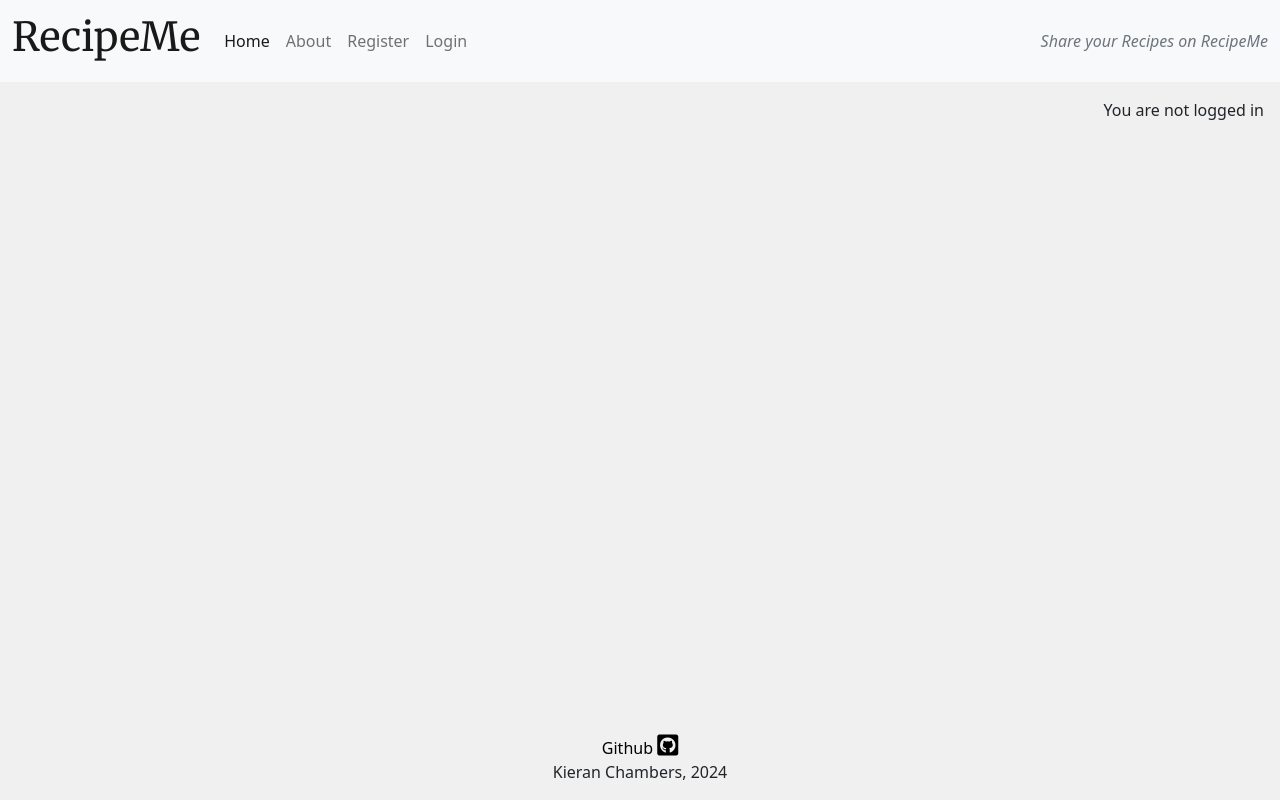
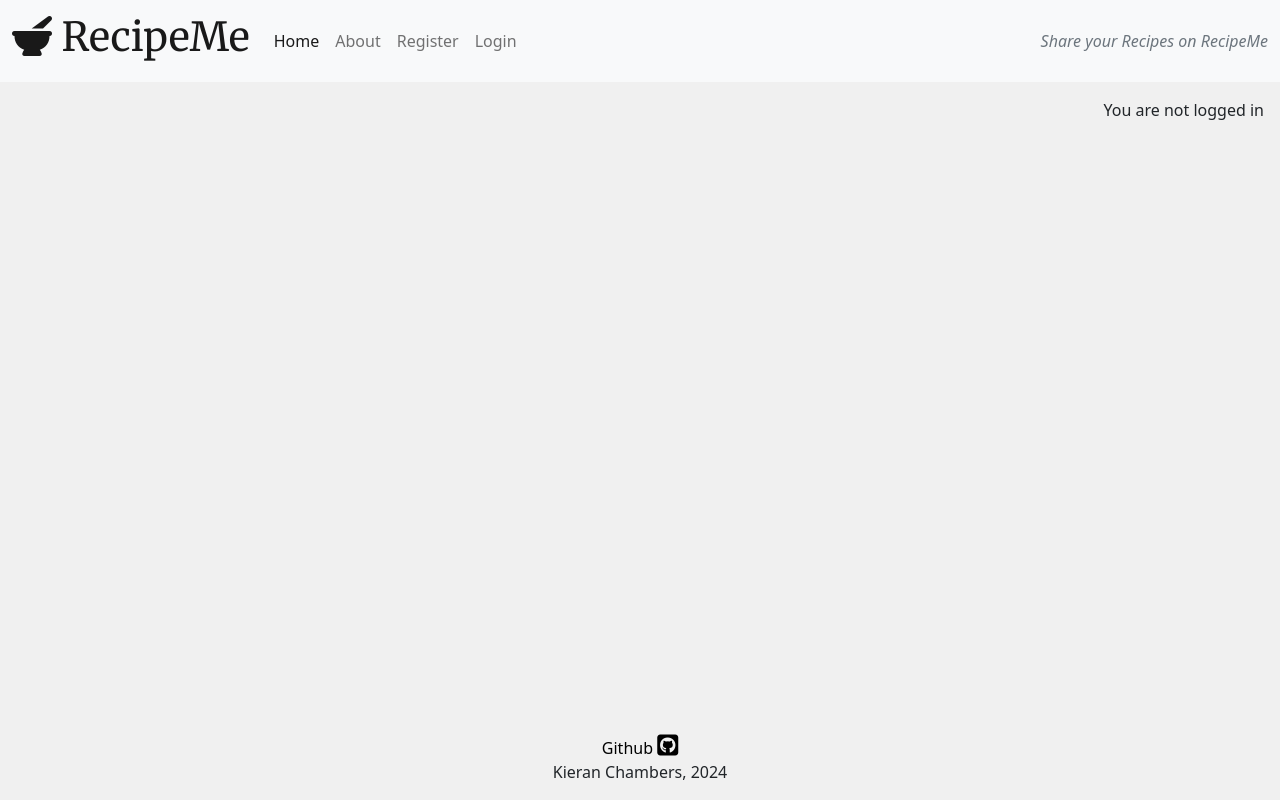
Before and after one commit to klchambers/pp4, a Django app: page / in a window 1280 px wide. Run offline with Django 5.2, Linux system fonts and the light colour scheme; data that the repository does not hold is empty; some libraries are stand-ins or nearby versions.

Commit message:
Feat: Add favicon

```diff
--- a/templates/base.html
+++ b/templates/base.html
@@ -20,15 +20,16 @@
         rel="stylesheet">
     <link href="https://fonts.googleapis.com/css2?family=Lato:wght@300;700&display=swap" rel="stylesheet">
 
-    <!-- Font Awesome CSS -->
-    <link rel="stylesheet" href="https://cdnjs.cloudflare.com/ajax/libs/font-awesome/5.15.3/css/all.min.css">
-
     <!-- Bootstrap CSS -->
     <link href="https://cdn.jsdelivr.net/npm/bootstrap@5.0.1/dist/css/bootstrap.min.css" rel="stylesheet"
         integrity="sha384-+0n0xVW2eSR5OomGNYDnhzAbDsOXxcvSN1TPprVMTNDbiYZCxYbOOl7+AMvyTG2x" crossorigin="anonymous">
 
     <!-- Custom CSS -->
     <link rel="stylesheet" href="{% static 'css/style.css' %}">
+
+    <!-- Favicon -->
+    <link rel="icon" type="image/png" href="{% static 'images/favicon/favicon-32x32.png' %}">
+    <link rel="icon" type="image/png" sizes="16x16" href="{% static 'images/favicon/favicon-16x16.png' %}">
 
 </head>
 
@@ -38,7 +39,7 @@
     <nav class="navbar navbar-expand-lg navbar-light bg-light">
         <div class="container-fluid">
             <a class="navbar-brand" href="{% url 'home' %}">
-                <h1>RecipeMe</h1>
+                <h1><i class="fa-solid fa-mortar-pestle"></i> RecipeMe</h1>
             </a>
             <button class="navbar-toggler" type="button" data-bs-toggle="collapse" data-bs-target="#navbarText"
                 aria-controls="navbarText" aria-expanded="false" aria-label="Toggle navigation">
@@ -115,13 +116,15 @@
         <p class="m-0 text-center">Kieran Chambers, 2024</p>
     </footer>
 
-    <script src="https://cdn.jsdelivr.net/npm/bootstrap@5.0.1/dist/js/bootstrap.bundle.min.js"
-        integrity="sha384-gtEjrD/SeCtmISkJkNUaaKMoLD0//ElJ19smozuHV6z3Iehds+3Ulb9Bn9Plx0x4" crossorigin="anonymous">
-        </script>
-
     <!-- JS -->
     {% block extras %}
     {% endblock %}
+
+    <script src="https://cdn.jsdelivr.net/npm/bootstrap@5.0.1/dist/js/bootstrap.bundle.min.js"
+    integrity="sha384-gtEjrD/SeCtmISkJkNUaaKMoLD0//ElJ19smozuHV6z3Iehds+3Ulb9Bn9Plx0x4" crossorigin="anonymous">
+    </script>
+
+    <script src="https://kit.fontawesome.com/1109df0b76.js" crossorigin="anonymous"></script>
 </body>
 
 </html>
```
Also changed, not shown: static/images/favicon/android-chrome-192x192.png (added), static/images/favicon/android-chrome-512x512.png (added), static/images/favicon/apple-touch-icon.png (added), static/images/favicon/favicon-16x16.png (added), static/images/favicon/favicon-32x32.png (added), static/images/favicon/favicon.ico (added), static/images/favicon/site.webmanifest (added).
